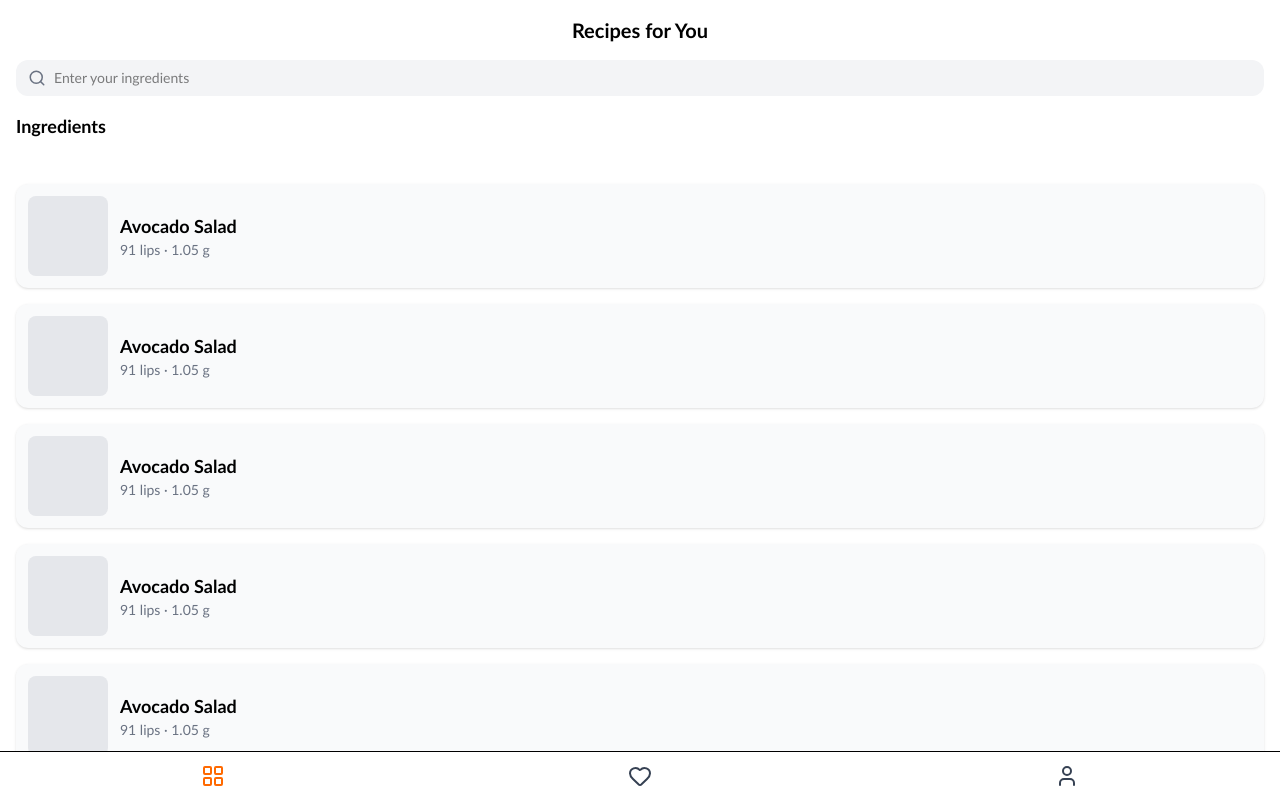
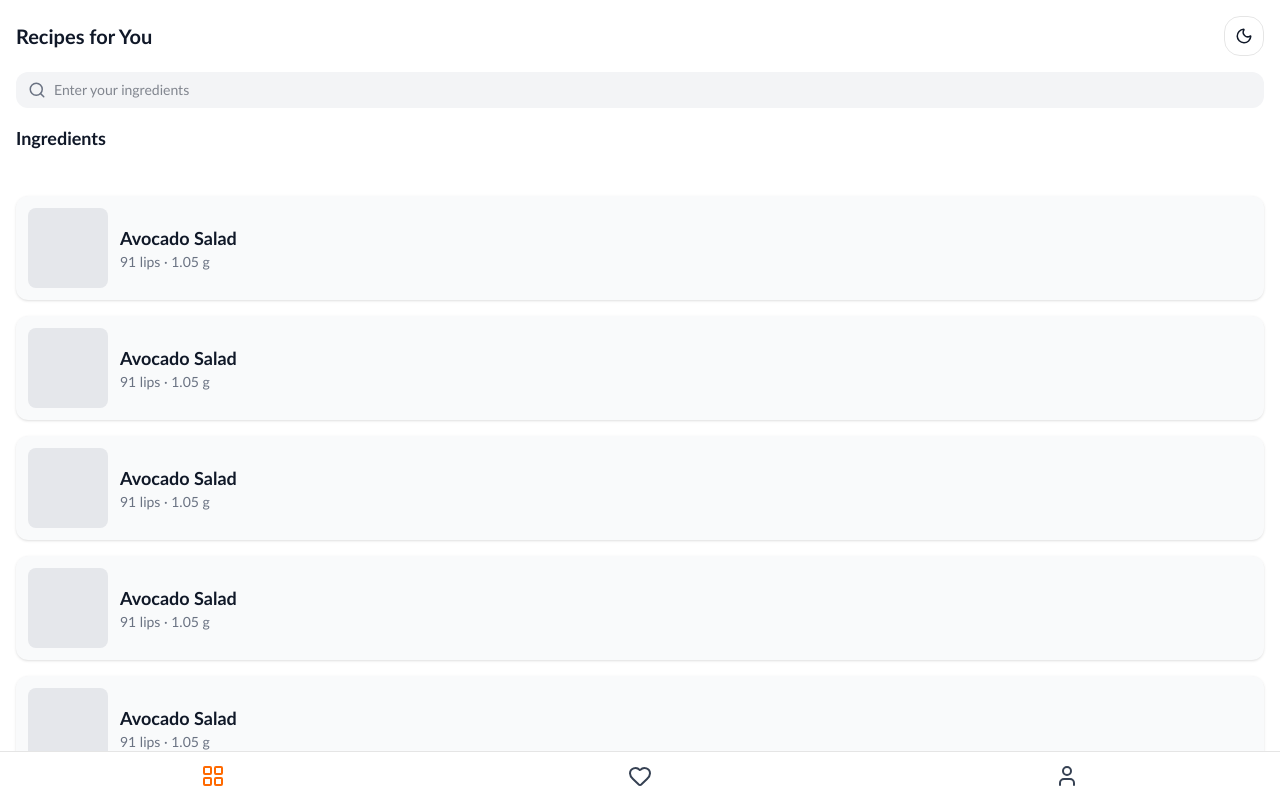
Before and after one commit to sharof-dev/food-say, a React (Vite) app: page / in a window 1280 px wide. Built offline with nearby package versions, Linux system fonts and the light colour scheme.

Commit message:
dark light

```diff
--- a/src/App.tsx
+++ b/src/App.tsx
@@ -4,7 +4,7 @@ import AppRoutes from "./routes/AppRoutes"
 
 const App = () => {
   return (
-    <div className="w-full font-calibri">
+    <div className="bg-white dark:bg-neutral-900 w-full font-calibri text-gray-900 dark:text-gray-100 transition-colors">
       <RouterProvider router={AppRoutes} />
     </div>
   )
--- a/src/components/bottom/BottomNav.tsx
+++ b/src/components/bottom/BottomNav.tsx
@@ -6,10 +6,10 @@ const BottomNav = () => {
     const path = pathname.split("/").filter(Boolean).pop() || "";
 
     return (
-        <div className="flex justify-around items-center bg-white mt-auto py-3 border-t">
+        <div className="flex justify-around items-center bg-white dark:bg-neutral-900 mt-auto py-3 dark:border-white/10 border-t border-black/10">
             <Link to={"/"}>
                 <button
-                    className={`flex flex-col items-center ${path === "" ? "text-orange-500" : "text-gray-700"
+                    className={`flex flex-col items-center ${path === "" ? "text-orange-500" : "text-gray-700 dark:text-gray-300"
                         }`}
                 >
                     <LayoutGrid size={24} />
@@ -18,7 +18,7 @@ const BottomNav = () => {
 
             <Link to={"/favourites"}>
                 <button
-                    className={`flex flex-col items-center ${path === "favourites" ? "text-orange-500" : "text-gray-700"
+                    className={`flex flex-col items-center ${path === "favourites" ? "text-orange-500" : "text-gray-700 dark:text-gray-300"
                         }`}
                 >
                     <Heart size={24} />
@@ -27,7 +27,7 @@ const BottomNav = () => {
 
             <Link to={"/profile"}>
                 <button
-                    className={`flex flex-col items-center ${path === "profile" ? "text-orange-500" : "text-gray-700"
+                    className={`flex flex-col items-center ${path === "profile" ? "text-orange-500" : "text-gray-700 dark:text-gray-300"
                         }`}
                 >
                     <User size={24} />
--- a/src/components/header/Header.tsx
+++ b/src/components/header/Header.tsx
@@ -1,11 +1,13 @@
 
 import SearchInput from '../search/Search';
+import ThemeToggle from '../theme/ThemeToggle';
 
 const Header = () => {
     return (
         <div>
-            <div className="flex justify-center items-center p-4">
-                <h1 className="font-bold text-xl text-center">Recipes for You</h1>
+            <div className="flex justify-between items-center p-4">
+                <h1 className="font-bold text-xl">Recipes for You</h1>
+                <ThemeToggle />
             </div>
             <div className="px-4">
                     <SearchInput />
--- a/src/components/recipe/RecipeCard.tsx
+++ b/src/components/recipe/RecipeCard.tsx
@@ -17,13 +17,13 @@ const RecipeCard: React.FC<RecipeCardProps> = ({ title, description, image }) =>
           className="rounded-lg w-20 h-20 object-cover"
         />
       ) : (
-        <div className="bg-gray-200 rounded-lg w-20 h-20" />
+        <div className="bg-gray-200 dark:bg-neutral-700 rounded-lg w-20 h-20" />
       )}
 
       {/* Text */}
       <div className="ml-3">
         <h3 className="font-semibold text-lg">{title}</h3>
-        <p className="text-gray-500 text-sm">{description}</p>
+        <p className="text-gray-500 dark:text-gray-400 text-sm">{description}</p>
       </div>
     </div>
   );
--- /dev/null
+++ b/src/components/theme/ThemeToggle.tsx
@@ -0,0 +1,31 @@
+import { useEffect, useState } from 'react';
+import { Moon, Sun } from 'lucide-react';
+import { initTheme, toggleTheme, getInitialTheme } from '../../utils/theme';
+
+const ThemeToggle = () => {
+  const [mode, setMode] = useState<'light' | 'dark'>(() => getInitialTheme());
+
+  useEffect(() => {
+    // sahifa yuklanganda boshlang'ich temani qo‘llash
+    const initial = initTheme();
+    setMode(initial);
+  }, []);
+
+  const handleClick = () => {
+    const next = toggleTheme();
+    setMode(next);
+  };
+
+  return (
+    <button
+      aria-label="Toggle dark mode"
+      onClick={handleClick}
+      className="inline-flex justify-center items-center border dark:border-white/10 border-black/10 rounded-2xl w-10 h-10 hover:scale-105 transition"
+      title={mode === 'dark' ? 'Switch to light mode' : 'Switch to dark mode'}
+    >
+      {mode === 'dark' ? <Sun size={18} /> : <Moon size={18} />}
+    </button>
+  );
+};
+
+export default ThemeToggle;
--- a/src/index.css
+++ b/src/index.css
@@ -8,3 +8,4 @@
 @theme {
     --font-calibri: Calibri, sans-srif;
 }
+:root { color-scheme: light dark; }
--- a/src/pages/home/Home.tsx
+++ b/src/pages/home/Home.tsx
@@ -5,7 +5,7 @@ import Header from "../../components/header/Header";
 
 const Home: React.FC = () => {
   return (
-    <div className="flex flex-col bg-white">
+    <div className="flex flex-col bg-white dark:bg-neutral-900">
       <Header />
       {/* Recipes List */}
       <div className="flex flex-col gap-4 mt-6 px-4">
--- a/src/pages/profile/Profile.tsx
+++ b/src/pages/profile/Profile.tsx
@@ -1,6 +1,7 @@
 import { useState, type FC } from "react";
 import ProfileHeader from "../../components/profileHeader/ProfileHeader"
 import { ChevronRight } from "lucide-react";
+import ThemeToggle from "../../components/theme/ThemeToggle";
 
 const Profile:FC = () => {
   const [darkMode, setDarkMode] = useState(false);
@@ -17,25 +18,8 @@ const Profile:FC = () => {
         {/* Dark Mode */}
         <div className="flex justify-between items-center">
           <span className="font-semibold text-lg">Dark Mode</span>
-          <label className="inline-flex items-center cursor-pointer">
-            <input
-              type="checkbox"
-              checked={darkMode}
-              onChange={() => setDarkMode(!darkMode)}
-              className="sr-only"
-            />
-            <div
-              className={`w-11 h-6 flex items-center rounded-full p-1 transition ${
-                darkMode ? "bg-green-500" : "bg-gray-300"
-              }`}
-            >
-              <div
-                className={`bg-white w-4 h-4 rounded-full shadow-md transform transition ${
-                  darkMode ? "translate-x-5" : "translate-x-0"
-                }`}
-              />
-            </div>
-          </label>
+            <ThemeToggle />
+
         </div>
 
         {/* Menu Items */}
--- /dev/null
+++ b/src/utils/theme.ts
@@ -0,0 +1,38 @@
+
+export type Theme = 'light' | 'dark';
+
+const STORAGE_KEY = 'theme';
+
+export function getSystemTheme(): Theme {
+  if (typeof window === 'undefined') return 'light';
+  return window.matchMedia && window.matchMedia('(prefers-color-scheme: dark)').matches ? 'dark' : 'light';
+}
+
+export function getInitialTheme(): Theme {
+  if (typeof window === 'undefined') return 'light';
+  const saved = localStorage.getItem(STORAGE_KEY) as Theme | null;
+  return saved ?? getSystemTheme();
+}
+
+export function applyTheme(theme: Theme) {
+  const root = document.documentElement;
+  if (theme === 'dark') {
+    root.classList.add('dark');
+  } else {
+    root.classList.remove('dark');
+  }
+}
+
+export function initTheme() {
+  const theme = getInitialTheme();
+  applyTheme(theme);
+  return theme;
+}
+
+export function toggleTheme(): Theme {
+  const current = document.documentElement.classList.contains('dark') ? 'dark' : 'light';
+  const next: Theme = current === 'dark' ? 'light' : 'dark';
+  applyTheme(next);
+  localStorage.setItem(STORAGE_KEY, next);
+  return next;
+}
```
